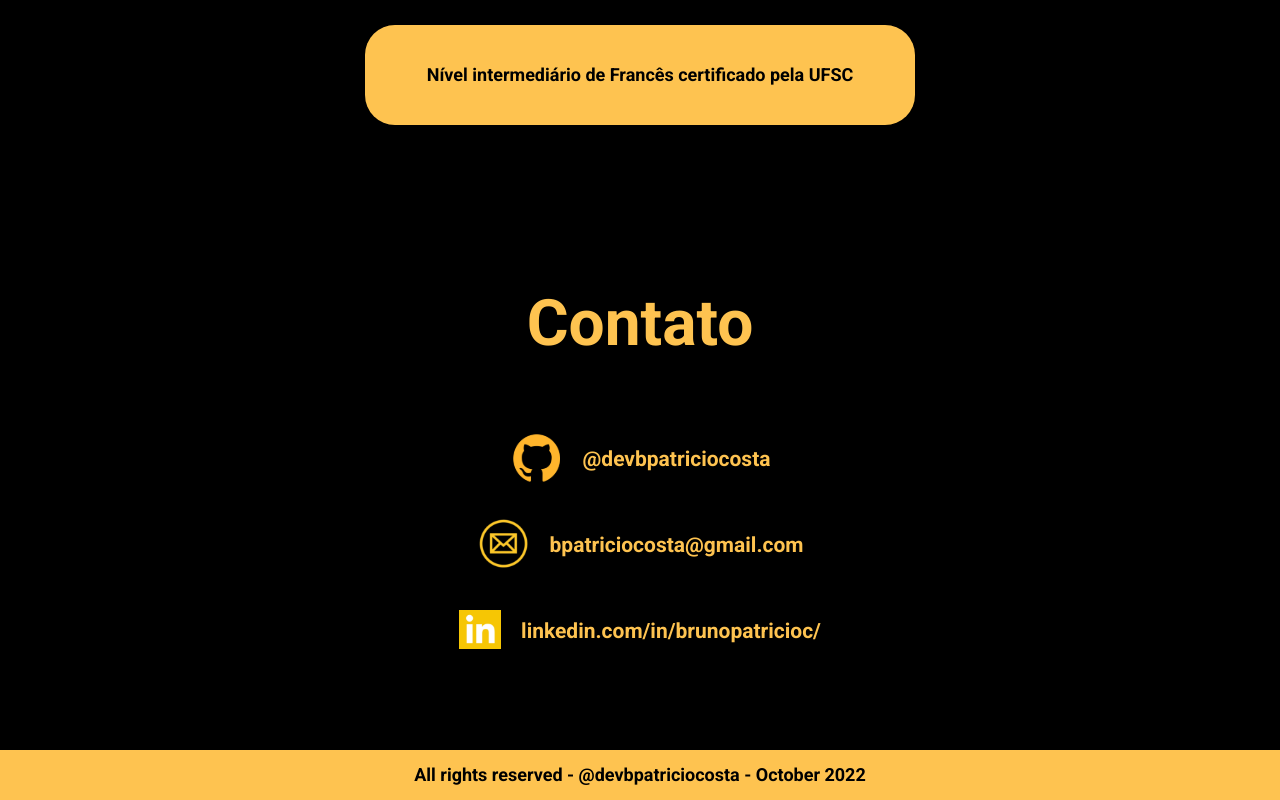
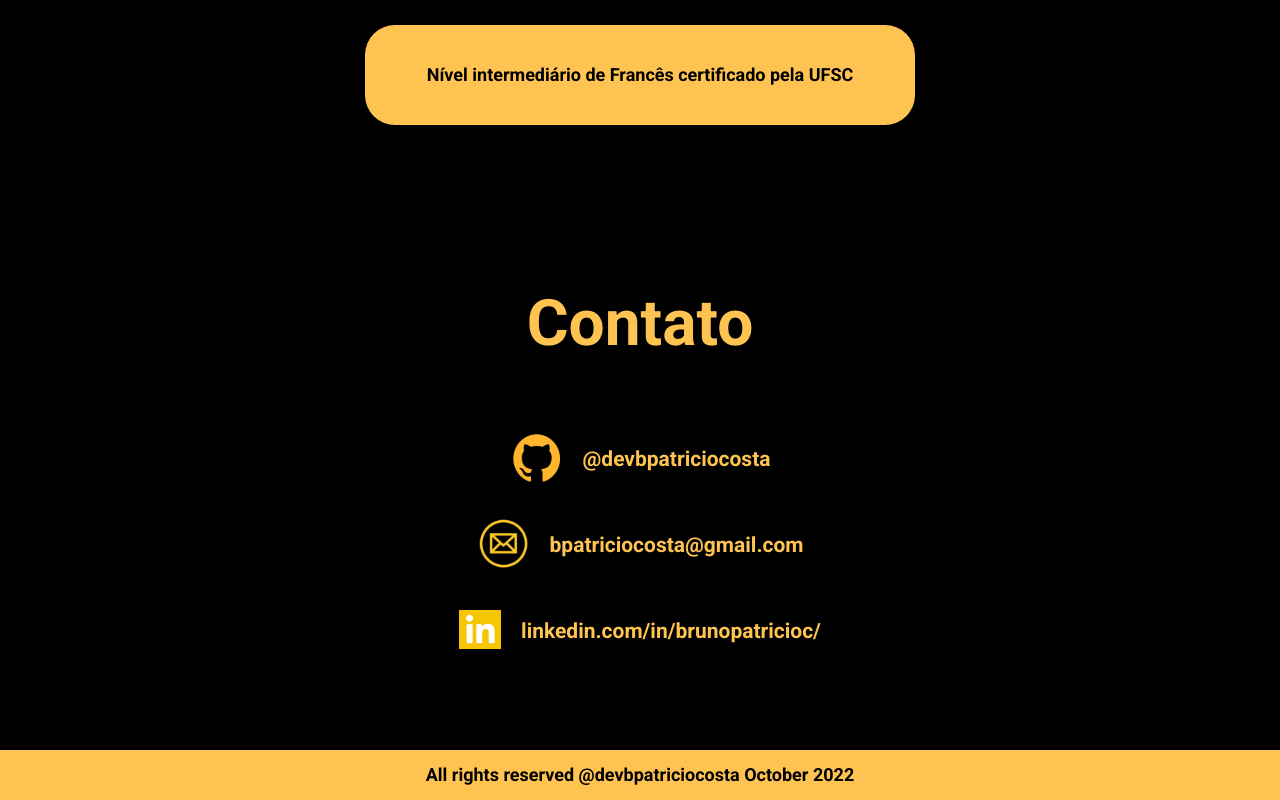
Before and after one commit to devbpatriciocosta/portfolio-bruno-patricio, a Next.js app: page / in a window 1280 px wide. Shown: the part 3920-4720 px from the top of the page. Built offline with nearby package versions, Linux system fonts and the light colour scheme.

Commit message:
Adjustment in footer align

```diff
--- a/src/components/footer/Footer.jsx
+++ b/src/components/footer/Footer.jsx
@@ -8,13 +8,14 @@ const FooterContainer = styled.div`
     display: flex;
     align-items: center;
     justify-content: center;
+    text-align: center;
 `
 
 export default function Footer () {
     return(
         <FooterContainer>
             <H6>
-                All rights reserved - @devbpatriciocosta - October 2022
+                All rights reserved @devbpatriciocosta October 2022
             </H6>
         </FooterContainer>
     )
```
